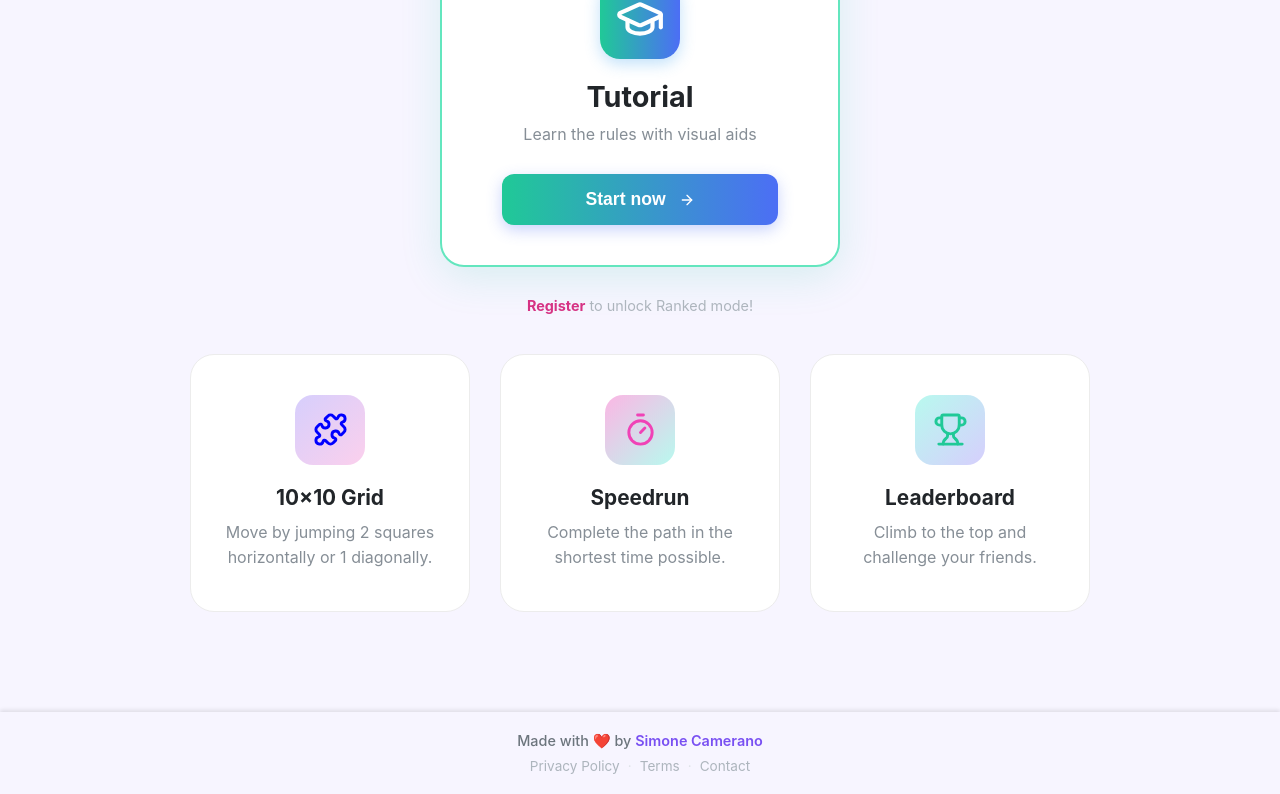
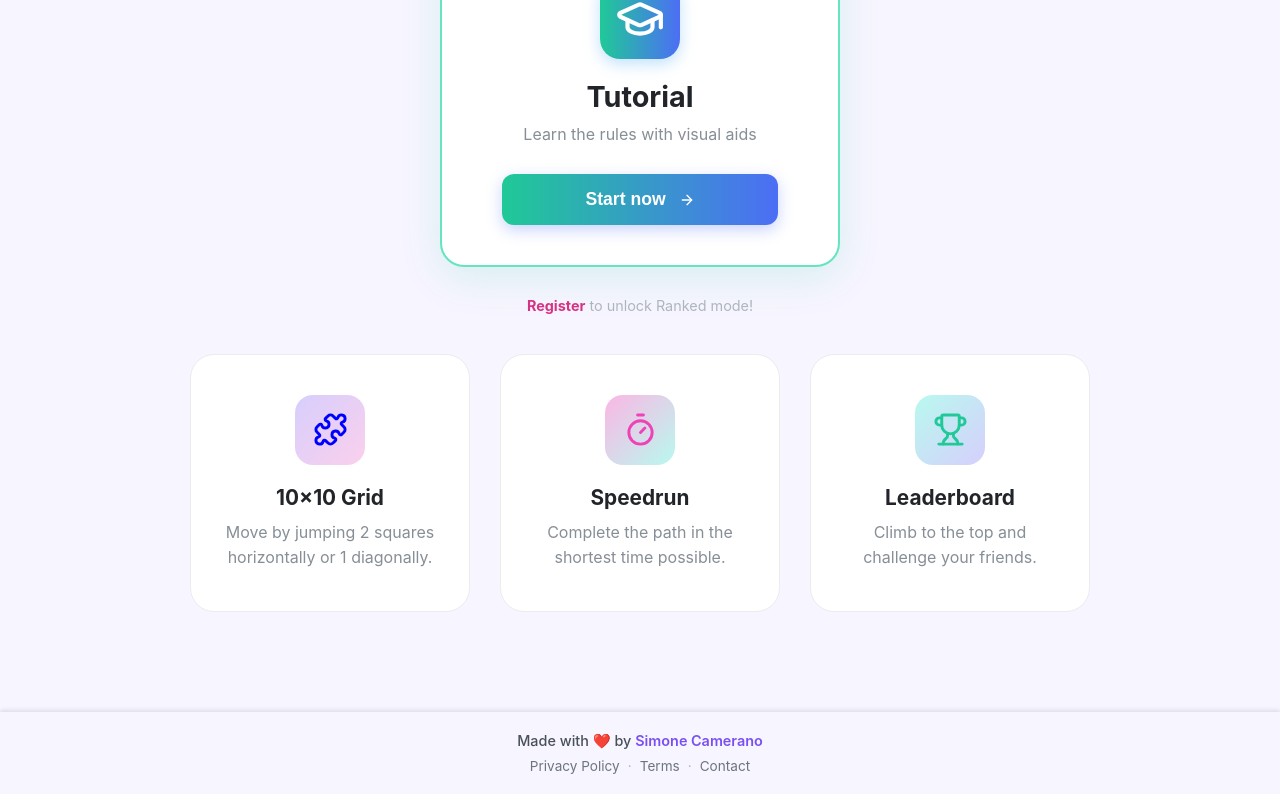
Before and after one commit to simonecamerano/HundredPath, a Vue app in the folder frontend/: page / in a window 1280 px wide. Shown: the part 497-1291 px from the top of the page. Built offline with nearby package versions, Linux system fonts and the light colour scheme; no server answers.

Commit message:
feat: update footer text colors for improved readability and consistency

```diff
--- a/frontend/src/components/Footer.vue
+++ b/frontend/src/components/Footer.vue
@@ -30,7 +30,7 @@
 }
 
 .footer-credit {
-  color: #6c757d;
+  color: #495057;
   font-size: 0.9rem;
   margin-bottom: 8px;
   font-weight: 500;
@@ -72,7 +72,7 @@
 }
 
 .footer-link {
-  color: #adb5bd;
+  color: #6c757d;
   text-decoration: none;
   transition: color 0.2s;
 }
@@ -82,7 +82,7 @@
 }
 
 .separator {
-  color: #dee2e6;
+  color: #adb5bd;
   user-select: none;
 }
 
```
